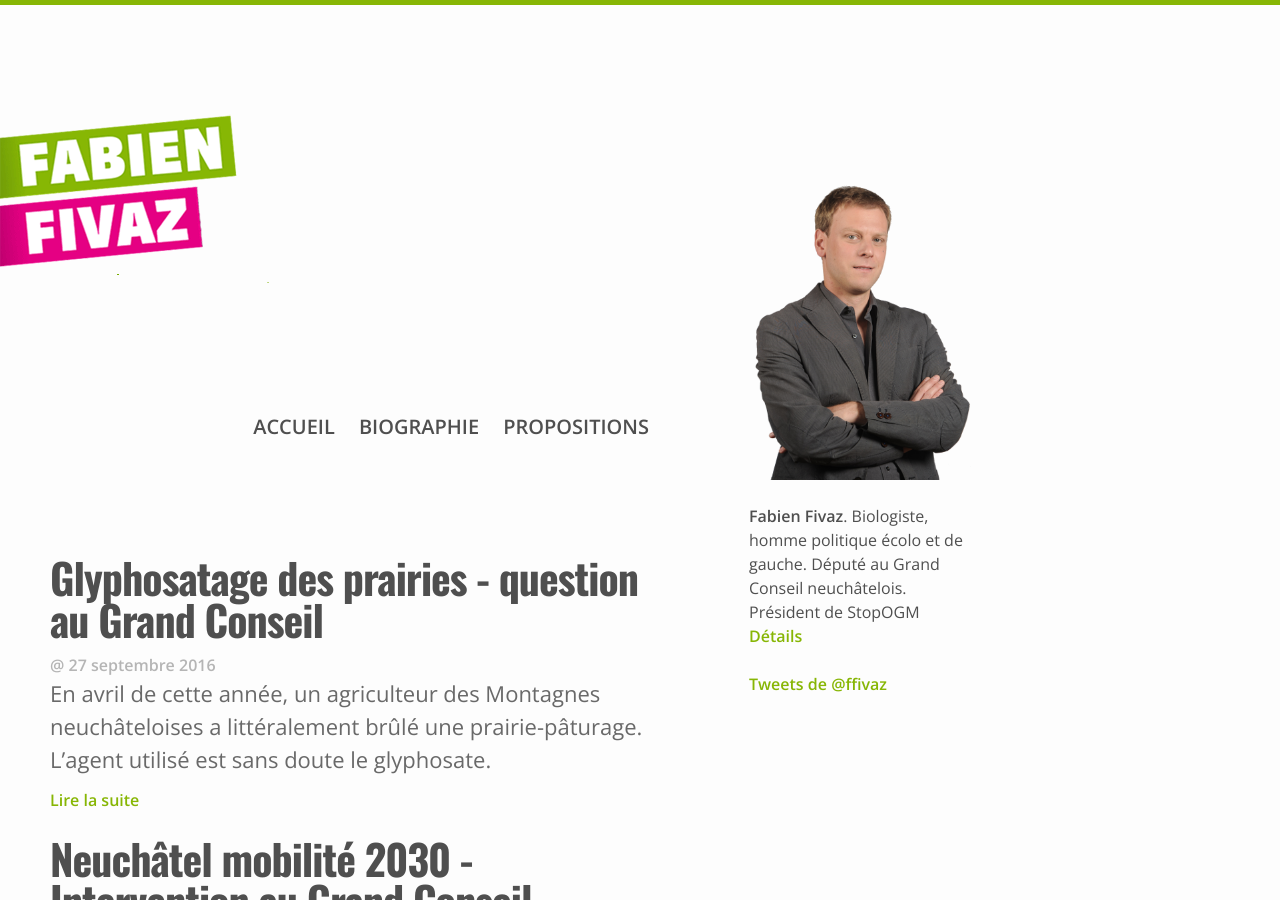
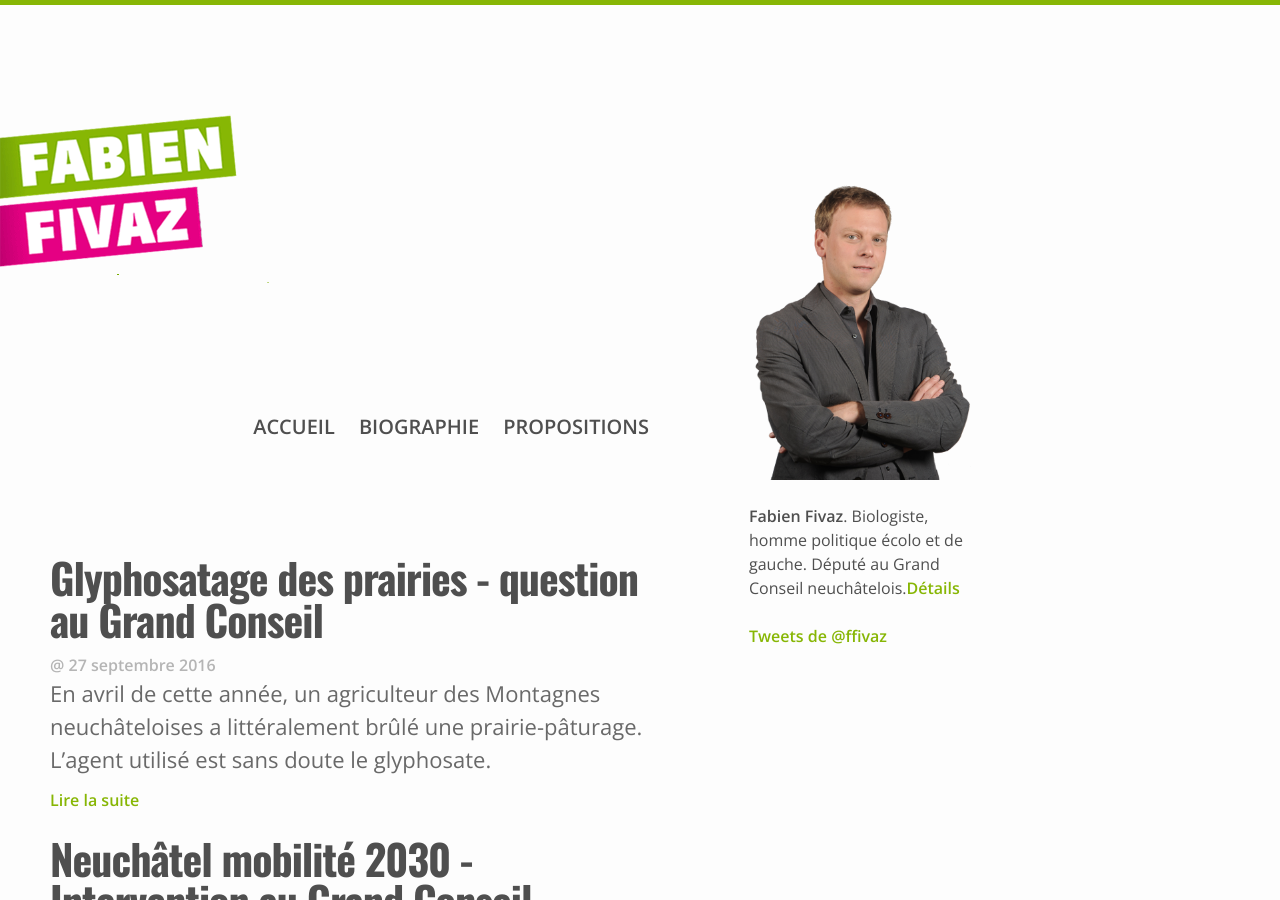
Before and after one commit to ffivaz/ffivaz.github.io, a Jekyll site: the page built from index.html, in a window 1280 px wide and 900 px high. Built offline with Jekyll 4.4.1, drawn with Linux system fonts in a browser that asks for light colours; nearby versions of some CDN libraries; the list of posts is cut into pages by our own code; comment, search, counter and statistics services are not loaded.

Commit message:
Update header.html

```diff
--- a/_includes/header.html
+++ b/_includes/header.html
@@ -6,7 +6,7 @@
       <ul>
         <li><img src="/images/portrait_en_pied.png" alt="Portrait de Fabien Fivaz"></li>
         <li>&nbsp;</li>
-        <li><strong>Fabien Fivaz</strong>. Biologiste, homme politique écolo et de gauche. Député au Grand Conseil neuchâtelois. Président de StopOGM <a href="/about" title="Biographie">Détails</a></li>
+        <li><strong>Fabien Fivaz</strong>. Biologiste, homme politique écolo et de gauche. Député au Grand Conseil neuchâtelois.<a href="/about" title="Biographie">Détails</a></li>
         <li>&nbsp;</li>
         {% if page.title <> "Biographie" and page.alt <> "Impressum" %}
         <li>
```
